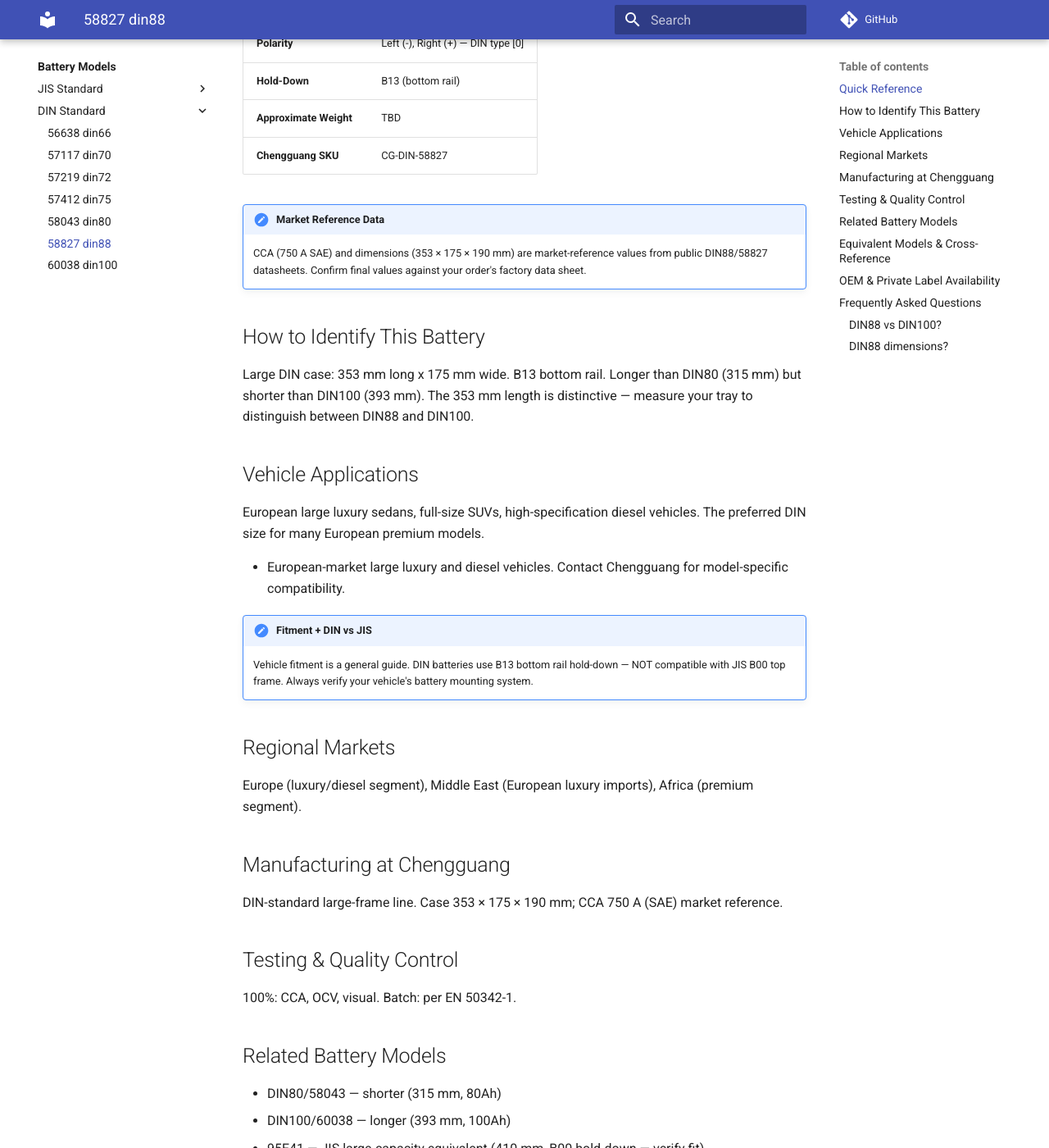
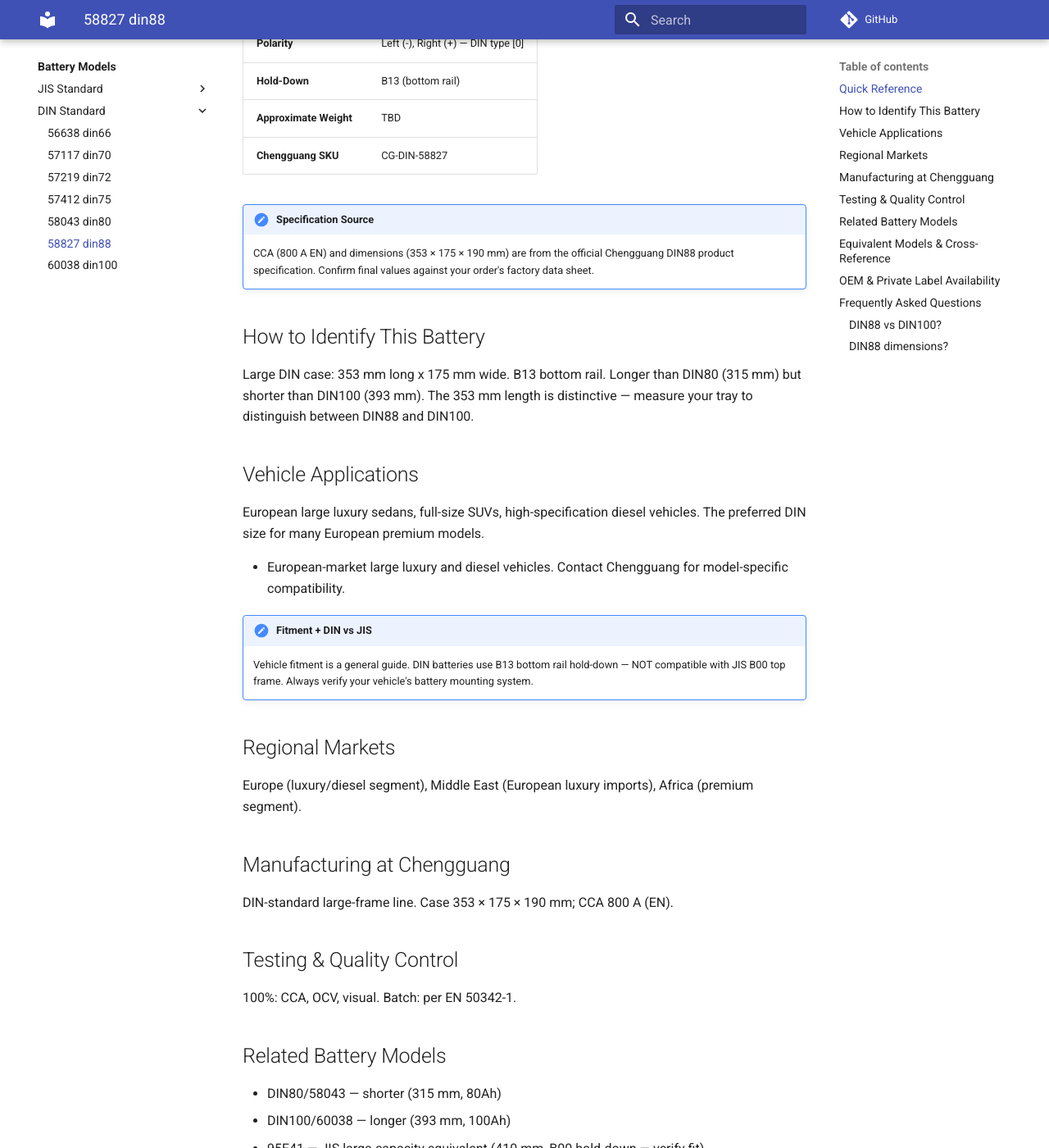
Before and after one commit to martinxionbiotech-max/martinxionbiotech-max-chengguang-data, an MkDocs documentation site: the page built from docs/battery-models/din/58827-din88.md, in a window 1280 px wide and 1400 px high, scrolled down 1505 px. Shown: the whole window at 82% size. Built offline with MkDocs 1.6.1 and Material for MkDocs 9.7.7, drawn with Linux system fonts in a browser that asks for light colours; comment, search, counter and statistics services are not loaded; some of the changed text lies outside the part shown.

Commit message:
fix(data): DIN CCA unify to first-party EN values (DIN70 600/DIN72 630/DIN75 660/DIN80 750/DIN88 800)

```diff
--- a/docs/battery-models/din/58827-din88.md
+++ b/docs/battery-models/din/58827-din88.md
@@ -19,7 +19,7 @@ image: 58827-DIN88.jpg
   "category": "Automotive Battery",
   "mainEntityOfPage": { "@type": "WebPage", "@id": "https://data.chengguangenergy.com/battery-models/din/58827-din88/#webpage" },
   "name": "58827 Battery — DIN88",
-  "description": "The 58827 (DIN88) is a large-capacity DIN battery — 88Ah in a 353 mm case. It serves European luxury vehicles requiring more power than DIN80 but in a shorter case than the flagship DIN100 (393 mm). Case dimensions 353 × 175 × 190 mm; CCA 750 A (SAE, market reference).",
+  "description": "The 58827 (DIN88) is a large-capacity DIN battery — 88Ah in a 353 mm case. It serves European luxury vehicles requiring more power than DIN80 but in a shorter case than the flagship DIN100 (393 mm). Case dimensions 353 × 175 × 190 mm; CCA 800 A (EN).",
   "image": "https://data.chengguangenergy.com/assets/58827-DIN88.jpg",
   "sku": "CG-DIN-58827",
   "mpn": "58827",
@@ -59,8 +59,8 @@ image: 58827-DIN88.jpg
     },
     {
       "@type": "PropertyValue",
-      "name": "CCA (SAE)",
-      "value": "750 A (market reference)"
+      "name": "CCA (EN)",
+      "value": "800 A"
     },
     {
       "@type": "PropertyValue",
@@ -89,7 +89,7 @@ image: 58827-DIN88.jpg
 
 # 58827 Battery — DIN88
 
-The 58827 (DIN88) is a large-capacity DIN battery — 88Ah in a 353 mm case. It serves European luxury vehicles requiring more power than DIN80 but in a shorter case than the flagship DIN100 (393 mm). Case dimensions 353 × 175 × 190 mm; CCA 750 A (SAE, market reference).
+The 58827 (DIN88) is a large-capacity DIN battery — 88Ah in a 353 mm case. It serves European luxury vehicles requiring more power than DIN80 but in a shorter case than the flagship DIN100 (393 mm). Case dimensions 353 × 175 × 190 mm; CCA 800 A (EN).
 
 ![58827 Automotive Battery](../../assets/58827-DIN88.jpg)
 
@@ -103,7 +103,7 @@ The 58827 (DIN88) is a large-capacity DIN battery — 88Ah in a 353 mm case. It
 | **Battery Type** | SLI |
 | **Nominal Voltage** | 12 V |
 | **Capacity (C20)** | 88 Ah |
-| **CCA Rating** | 750 A (SAE, market reference) |
+| **CCA Rating** | 800 A (EN) |
 | **Dimensions (LxWxH)** | 353 x 175 x 190 mm |
 | **Terminal Type** | Standard DIN post |
 | **Polarity** | Left (-), Right (+) — DIN type [0] |
@@ -111,8 +111,8 @@ The 58827 (DIN88) is a large-capacity DIN battery — 88Ah in a 353 mm case. It
 | **Approximate Weight** | TBD |
 | **Chengguang SKU** | CG-DIN-58827 |
 
-!!! note "Market Reference Data"
-    CCA (750 A SAE) and dimensions (353 × 175 × 190 mm) are market-reference values from public DIN88/58827 datasheets. Confirm final values against your order's factory data sheet.
+!!! note "Specification Source"
+    CCA (800 A EN) and dimensions (353 × 175 × 190 mm) are from the official Chengguang DIN88 product specification. Confirm final values against your order's factory data sheet.
 
 ## How to Identify This Battery
 
@@ -133,7 +133,7 @@ Europe (luxury/diesel segment), Middle East (European luxury imports), Africa (p
 
 ## Manufacturing at Chengguang
 
-DIN-standard large-frame line. Case 353 × 175 × 190 mm; CCA 750 A (SAE) market reference.
+DIN-standard large-frame line. Case 353 × 175 × 190 mm; CCA 800 A (EN).
 
 ## Testing & Quality Control
 
@@ -173,7 +173,7 @@ DIN88: 353 mm, 88Ah. DIN100: 393 mm, 100Ah. The 40 mm length difference is criti
 
 ### DIN88 dimensions?
 
-353 x 175 x 190 mm. CCA 750 A (SAE, market reference). Confirm final specs on your order's data sheet.
+353 x 175 x 190 mm. CCA 800 A (EN). Confirm final specs on your order's data sheet.
 
 
 
```
Also changed, not shown: docs/battery-models/din/57117-din70.md (+9 -4 lines), docs/battery-models/din/57219-din72.md (+8 -3 lines), docs/battery-models/din/57412-din75.md (+6 -1 lines), docs/battery-models/din/58043-din80.md (+8 -3 lines).
